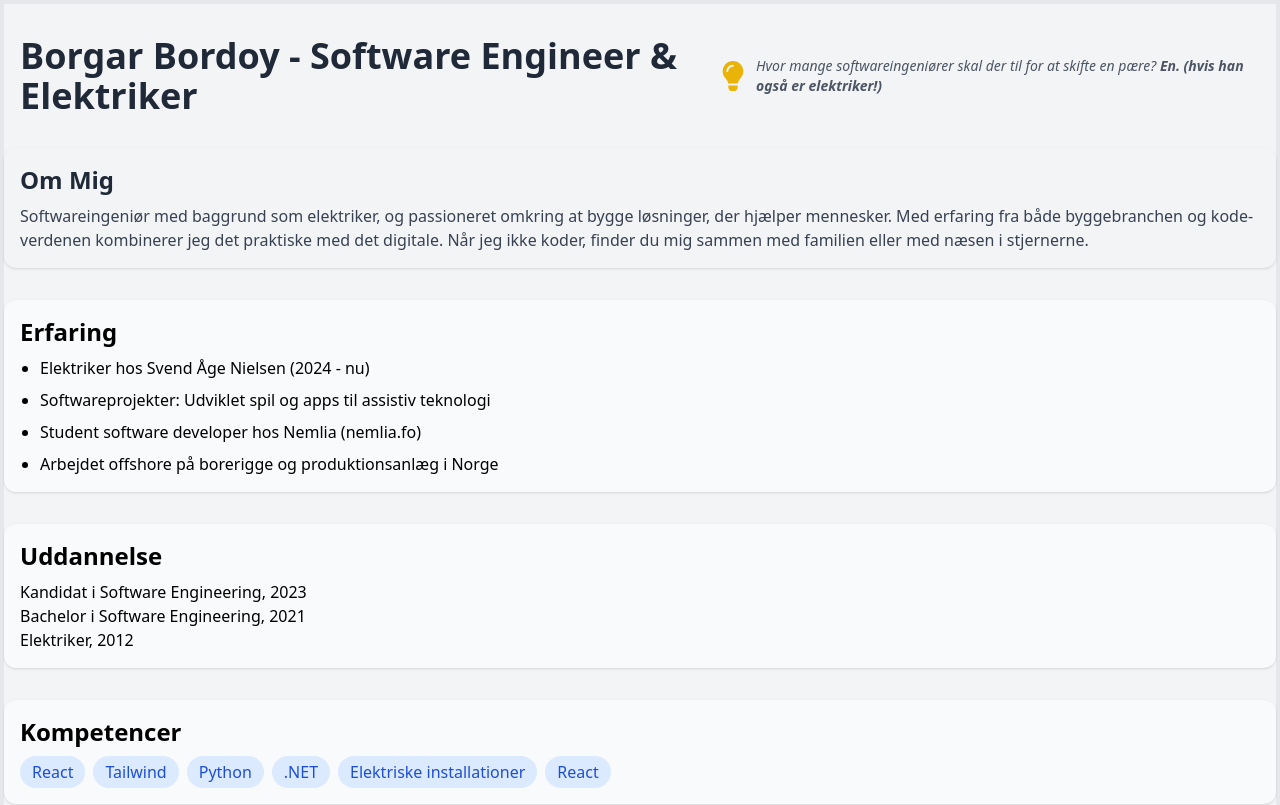
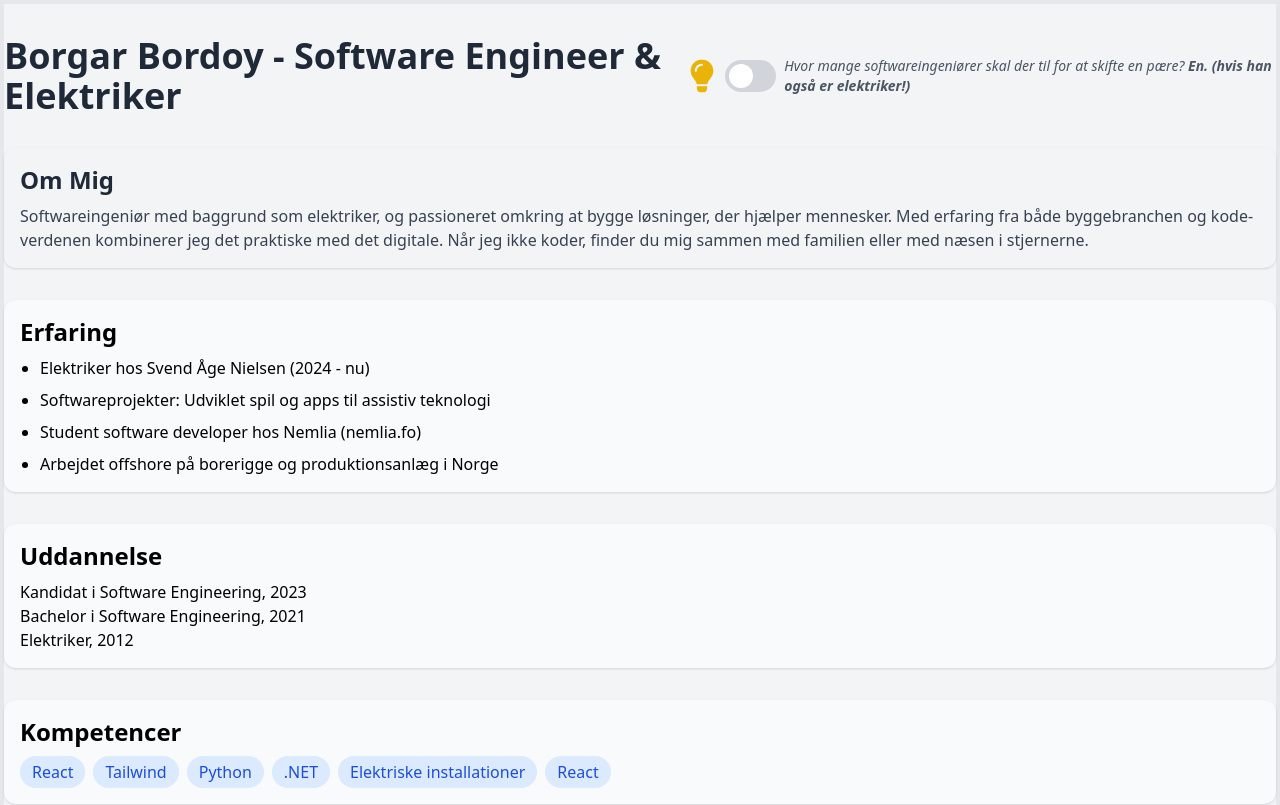
Before and after one commit to bobor16/mit-cv, a React (Create React App) app: page / in a window 1280 px wide. Shown: the top 805 px of the page. Built offline with nearby package versions, Linux system fonts and the light colour scheme.

Commit message:
added button for dark mode

```diff
--- a/src/components/Header.jsx
+++ b/src/components/Header.jsx
@@ -13,21 +13,37 @@ function Header() {
   }, [darkMode]);
 
   return (
-    <header className="flex flex-col sm:flex-row justify-between items-center my-8 space-y-4 sm:space-y-0 px-4">
-      <h1 className="text-3xl sm:text-4xl font-bold text-gray-800 dark:text-white text-center sm:text-left">
+    <header className="flex flex-col sm:flex-row justify-between items-center my-8 space-y-4 sm:space-y-0">
+      <h1 className="text-4xl font-bold text-gray-800 dark:text-white text-center sm:text-left">
         Borgar Bordoy - Software Engineer & Elektriker
       </h1>
 
-      {/* Dark mode toggle med pære og joke */}
-      <div className="flex flex-col sm:flex-row items-center sm:space-x-2 space-y-2 sm:space-y-0 text-center sm:text-left">
+      {/* Dark mode toggle med pære og kontakt */}
+      <div className="flex flex-col sm:flex-row items-center space-x-4 sm:space-x-2">
+        {/* Pære ikon */}
+        <div className="flex items-center space-x-2">
+          <FaLightbulb
+            className={`text-3xl transition-all duration-300 transform ${
+              darkMode ? "text-gray-400 scale-90" : "text-yellow-500 scale-110"
+            }`}
+          />
+        </div>
+
+        {/* Kontakt (afbryder) */}
         <button
           onClick={() => setDarkMode(!darkMode)}
-          className="text-yellow-500 dark:text-gray-400 text-3xl transition-transform duration-300 hover:scale-110"
+          className="relative inline-flex items-center cursor-pointer w-16 h-8 bg-gray-300 dark:bg-gray-800 rounded-full transition-all duration-300 hover:scale-110 focus:outline-none"
           aria-label="Toggle Dark Mode"
         >
-          <FaLightbulb />
+          <span
+            className={`absolute left-1 w-6 h-6 bg-white rounded-full transition-all duration-300 transform ${
+              darkMode ? "translate-x-8" : ""
+            }`}
+          ></span>
         </button>
-        <span className="italic text-xs sm:text-sm text-gray-600 dark:text-gray-300">
+
+        {/* Joke tekst */}
+        <span className="italic text-sm text-gray-600 dark:text-gray-300 sm:inline mt-2 sm:mt-0">
           Hvor mange softwareingeniører skal der til for at skifte en pære?{" "}
           <strong>En. (hvis han også er elektriker!)</strong>
         </span>
```
